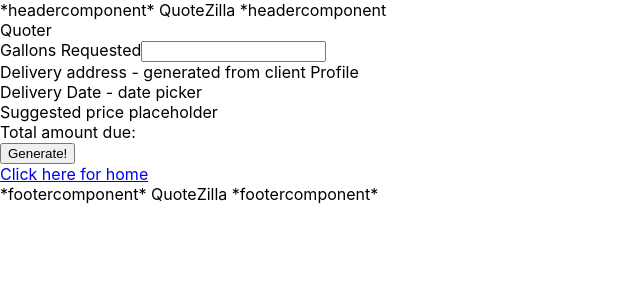
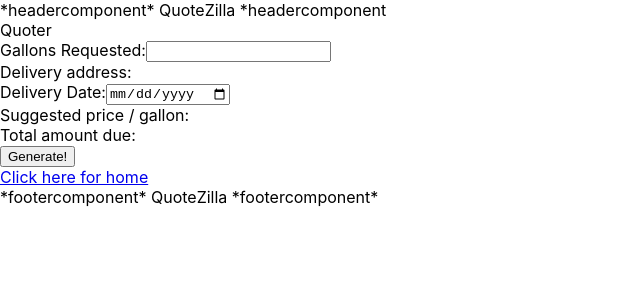
Before and after one commit to youngwillyum/quoter2, a React (Create React App) app: page /quoter in a window 1280 px wide. Shown: the top 300 px of the page, without its empty margins (0-640 px from the left). Built offline with nearby package versions, Linux system fonts and the light colour scheme.

Commit message:
Update QuoterComponent

```diff
--- a/src/components/QuoterComponent.js
+++ b/src/components/QuoterComponent.js
@@ -9,23 +9,24 @@
     <form>
 
       <label>
-        Gallons Requested
-        <input type="text" name="gallons" />
+        Gallons Requested:
+        <input type="number" name="gallons" required/>
       </label>
       <div/>
 
       <label>
-        Delivery address - generated from client Profile
+        Delivery address:
       </label>
       <div/>
 
       <label>
-        Delivery Date - date picker
+        Delivery Date:
+        <input type="date"/>
       </label>
       <div/>
 
       <label>
-        Suggested price placeholder
+        Suggested price / gallon:
       </label>
       <div/>
 
```
